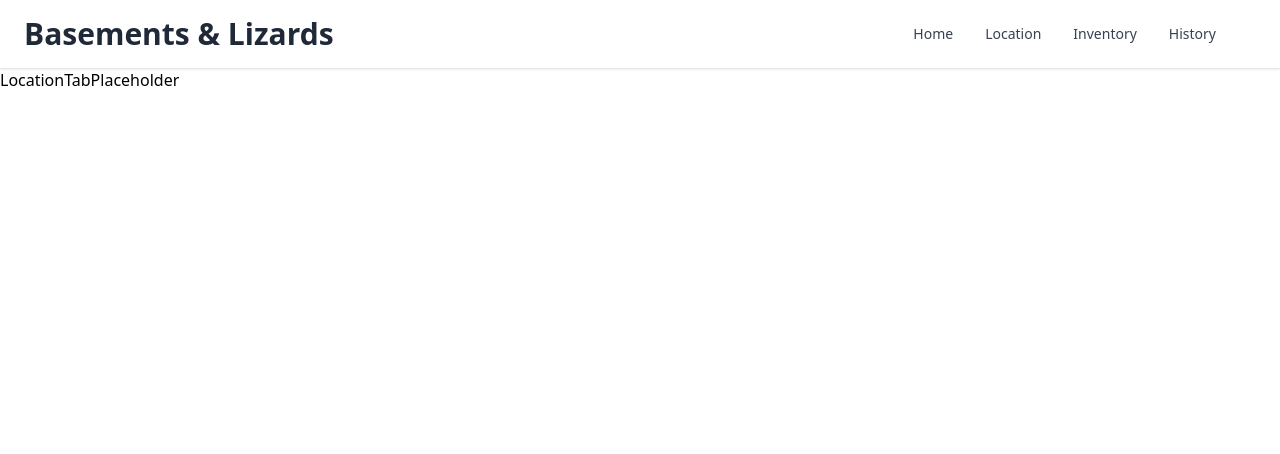
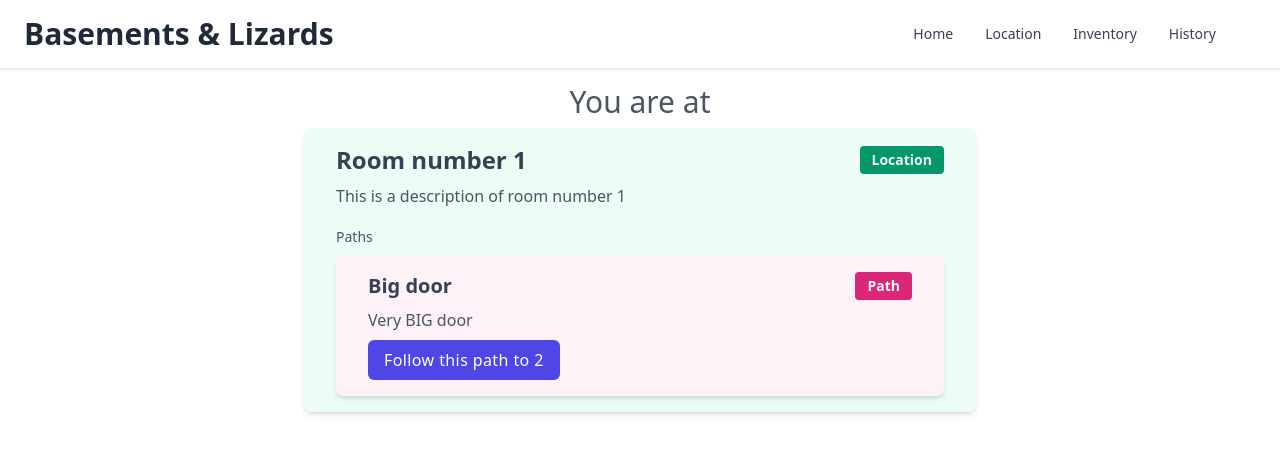
Before and after one commit to fabianvanhummel/basements-and-lizards, a React (Create React App) app: page /location in a window 1280 px wide. Shown: the top 454 px of the page. Built offline with nearby package versions, Linux system fonts and the light colour scheme.

Commit message:
bring back location UI

```diff
--- a/src/bm-app/LocationTab.jsx
+++ b/src/bm-app/LocationTab.jsx
@@ -1,3 +1,29 @@
 import React from "react";
+import { Location } from "../components/Location";
 
-export const LocationTab = () => <div>LocationTabPlaceholder</div>;
+export const LocationTab = ({
+  name,
+  description,
+  events,
+  items,
+  paths,
+  setLocation,
+  addEvent,
+  addItem,
+}) => (
+  <div className="p-4">
+    <p className="mb-2 text-sm font-light text-gray-600 dark:text-gray-400 text-center text-3xl font-sans">
+      You are at
+    </p>
+    <Location
+      name={name}
+      description={description}
+      events={events}
+      items={items}
+      paths={paths}
+      setLocation={setLocation}
+      addEvent={addEvent}
+      addItem={addItem}
+    />
+  </div>
+);
```
